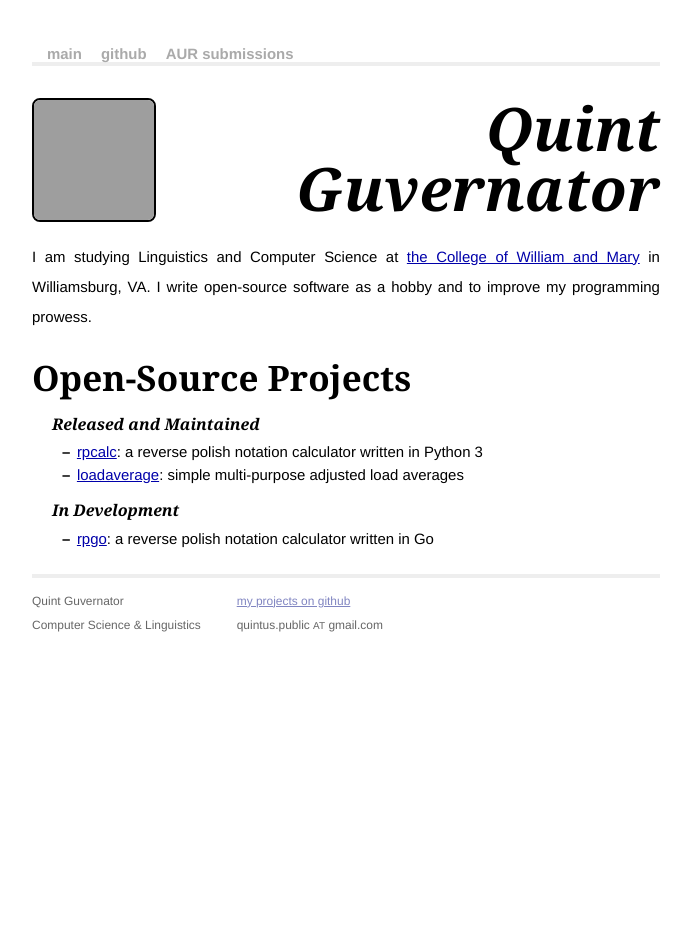
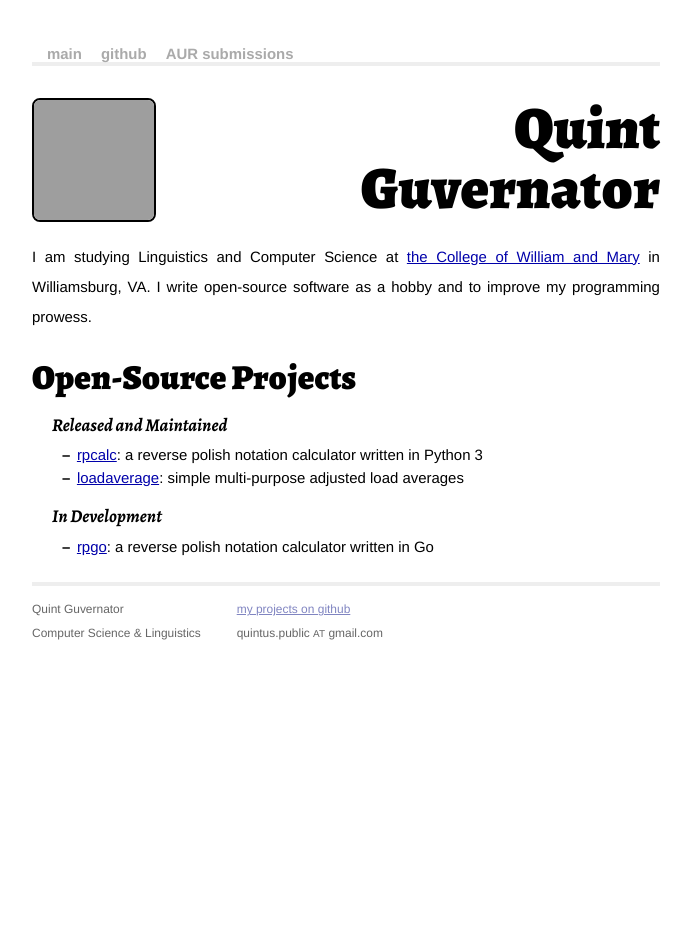
Before and after one commit to hawkw/qguv.github.io, a Jekyll site: the page built from index.md, in a window 1280 px wide. Shown: the whole page, without its empty margins (294-986 px from the left). Built offline with Jekyll 4.4.1, drawn with Linux system fonts in a browser that asks for light colours; some web fonts are replaced; Markdown is read by kramdown in place of the engine named in the settings; grey boxes are pictures that could not be loaded.

Commit message:
use fancy google fonts in headers

```diff
--- a/css/main.css
+++ b/css/main.css
@@ -1,4 +1,9 @@
-/*** common ***/
+/*
+    Main style for http://qguv.github.io/
+    (heavily) modified from Jekyll's default template.
+*/
+
+@import url(http://fonts.googleapis.com/css?family=Alegreya:900,700italic,700|Alegreya+SC:900,700italic,700|Merriweather:400,400italic,700|Merriweather+Sans:400,400italic,700);
 
 * {
   margin: 0;
@@ -7,6 +12,8 @@
 
 html, body { height: 100%; }
 
+/*** common ***/
+
 body {
   background-color: #FFF;
   font: 13.34px "Droid Sans", "Helvetica", "Arial", sans-serif;
@@ -14,8 +21,7 @@ body {
 }
 
 h1, h2, h3, h4, h5, h6 {
-    font-family: "DejVu Serif", "Georgia", serif;
-    font-weight: bold;
+    font-family: "Alegreya", serif;
     line-height: 1;
     margin-top: .8em;
     margin-bottom: .4em;
@@ -24,12 +30,14 @@ h1, h2, h3, h4, h5, h6 {
 h1 {
     text-align: center;
     font-size: 60px;
-    font-style: italic;
+    font-weight: 900;
 }
 
 h1.title {
     margin-top: .4em;
     text-align: center;
+    font-style: italic;
+    font-weight: 900;
 }
 
 h1.halftitle {
@@ -37,19 +45,29 @@ h1.halftitle {
     margin-left: 0em;
     text-align: right;
     float: right;
+    font-weight: 900;
 }
 
 h2 {
     font-size: 35px;
+    font-weight: 900;
     margin-bottom: .6em;
 }
 
 h3 {
+    font-size: 28px;
+    font-weight: 700;
+    padding-left: 15px;
+    margin-bottom: .6em;
+}
+
+h4 {
+    font-size: 18px;
+    font-style: italic;
+    font-weight: 700;
+    padding-left: 20px;
     margin-top: 1em;
     margin-bottom: .6em;
-    padding-left: 20px;
-    font-size: 16px;
-    font-style: italic;
 }
 
 p {
--- a/index.md
+++ b/index.md
@@ -12,9 +12,9 @@ I write open-source software as a hobby and to improve my programming prowess.
 [WM]: http://www.wm.edu/
 
 ## Open-Source Projects
-### Released and Maintained
+#### Released and Maintained
 - [rpcalc](http://qguv.github.io/rpcalc): a reverse polish notation calculator written in Python 3
 - [loadaverage](https://github.com/qguv/loadaverage): simple multi-purpose adjusted load averages
 
-### In Development
+#### In Development
 - [rpgo](https://github.com/qguv/rpgo): a reverse polish notation calculator written in Go
```
